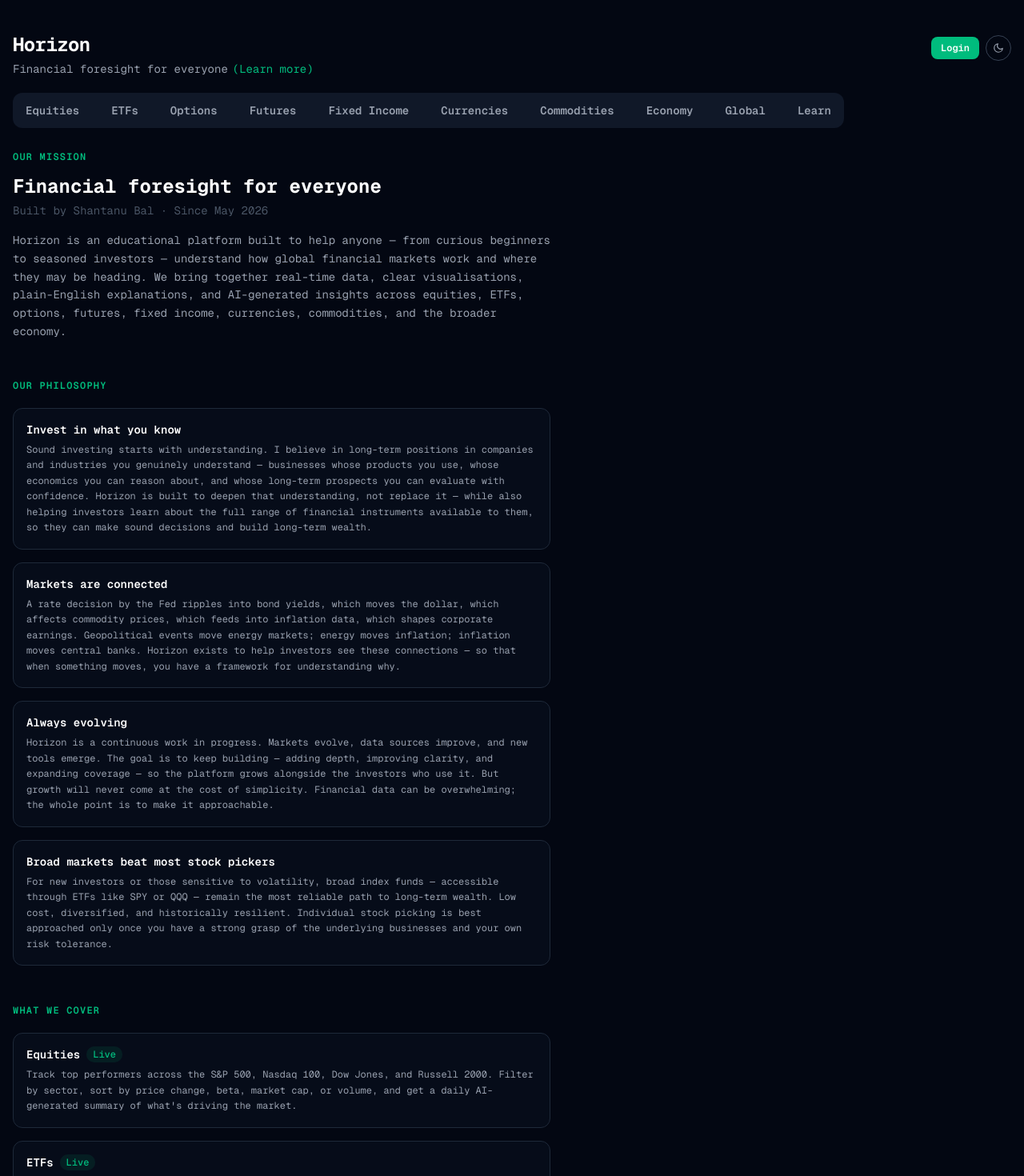
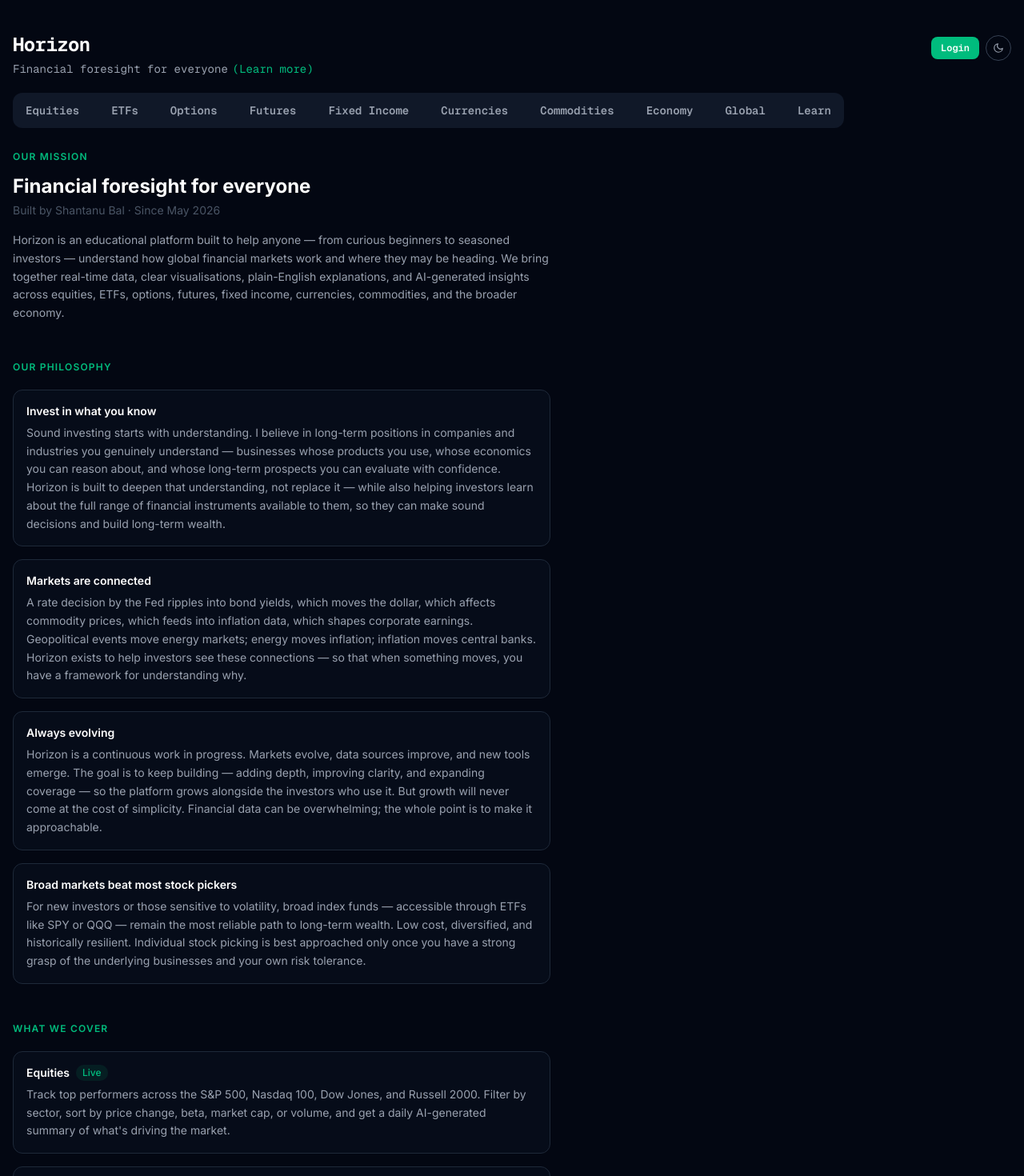
Before and after one commit to ShantanuBal/stock-app, a Next.js app: page /about in a window 1280 px wide. Shown: the top 1470 px of the page at 80% size. Built offline with nearby package versions, Linux system fonts and the light colour scheme; no server answers.

Commit message:
Switch About page to Inter font and increase body text size
Matches the Learn page and AI Summary style: Inter font, text-sm for
all body/description text. Structural labels and badge pills stay text-xs.

Co-Authored-By: Claude Sonnet 4.6 <noreply@anthropic.com>

```diff
--- a/app/about/page.tsx
+++ b/app/about/page.tsx
@@ -62,7 +62,7 @@ const FEATURES = [
 
 export default function AboutPage() {
   return (
-    <div className="max-w-2xl pt-6">
+    <div className="max-w-2xl pt-6 font-[family-name:var(--font-inter)]">
 
       {/* Mission */}
       <div className="mb-12">
@@ -82,25 +82,25 @@ export default function AboutPage() {
         <div className="space-y-4">
           <div className="rounded-xl border border-gray-200 dark:border-gray-800 bg-white dark:bg-gray-900/30 p-4">
             <p className="text-sm font-semibold text-gray-900 dark:text-white mb-1.5">Invest in what you know</p>
-            <p className="text-xs text-gray-500 dark:text-gray-400 leading-relaxed">
+            <p className="text-sm text-gray-500 dark:text-gray-400 leading-relaxed">
               Sound investing starts with understanding. I believe in long-term positions in companies and industries you genuinely understand — businesses whose products you use, whose economics you can reason about, and whose long-term prospects you can evaluate with confidence. Horizon is built to deepen that understanding, not replace it — while also helping investors learn about the full range of financial instruments available to them, so they can make sound decisions and build long-term wealth.
             </p>
           </div>
           <div className="rounded-xl border border-gray-200 dark:border-gray-800 bg-white dark:bg-gray-900/30 p-4">
             <p className="text-sm font-semibold text-gray-900 dark:text-white mb-1.5">Markets are connected</p>
-            <p className="text-xs text-gray-500 dark:text-gray-400 leading-relaxed">
+            <p className="text-sm text-gray-500 dark:text-gray-400 leading-relaxed">
               A rate decision by the Fed ripples into bond yields, which moves the dollar, which affects commodity prices, which feeds into inflation data, which shapes corporate earnings. Geopolitical events move energy markets; energy moves inflation; inflation moves central banks. Horizon exists to help investors see these connections — so that when something moves, you have a framework for understanding why.
             </p>
           </div>
           <div className="rounded-xl border border-gray-200 dark:border-gray-800 bg-white dark:bg-gray-900/30 p-4">
             <p className="text-sm font-semibold text-gray-900 dark:text-white mb-1.5">Always evolving</p>
-            <p className="text-xs text-gray-500 dark:text-gray-400 leading-relaxed">
+            <p className="text-sm text-gray-500 dark:text-gray-400 leading-relaxed">
               Horizon is a continuous work in progress. Markets evolve, data sources improve, and new tools emerge. The goal is to keep building — adding depth, improving clarity, and expanding coverage — so the platform grows alongside the investors who use it. But growth will never come at the cost of simplicity. Financial data can be overwhelming; the whole point is to make it approachable.
             </p>
           </div>
           <div className="rounded-xl border border-gray-200 dark:border-gray-800 bg-white dark:bg-gray-900/30 p-4">
             <p className="text-sm font-semibold text-gray-900 dark:text-white mb-1.5">Broad markets beat most stock pickers</p>
-            <p className="text-xs text-gray-500 dark:text-gray-400 leading-relaxed">
+            <p className="text-sm text-gray-500 dark:text-gray-400 leading-relaxed">
               For new investors or those sensitive to volatility, broad index funds — accessible through ETFs like SPY or QQQ — remain the most reliable path to long-term wealth. Low cost, diversified, and historically resilient. Individual stock picking is best approached only once you have a strong grasp of the underlying businesses and your own risk tolerance.
             </p>
           </div>
@@ -124,7 +124,7 @@ export default function AboutPage() {
                   <span className="rounded-full bg-gray-100 dark:bg-gray-800 px-2 py-0.5 text-xs font-medium text-gray-400 dark:text-gray-500">Coming soon</span>
                 )}
               </div>
-              <p className="text-xs text-gray-500 dark:text-gray-400 leading-relaxed">{f.description}</p>
+              <p className="text-sm text-gray-500 dark:text-gray-400 leading-relaxed">{f.description}</p>
             </div>
           ))}
         </div>
@@ -136,7 +136,7 @@ export default function AboutPage() {
         <div className="flex items-start gap-4">
           <div className="flex-1">
             <p className="text-sm font-semibold text-gray-900 dark:text-white mb-1">Shantanu Bal</p>
-            <p className="text-xs text-gray-500 dark:text-gray-400 leading-relaxed mb-4">
+            <p className="text-sm text-gray-500 dark:text-gray-400 leading-relaxed mb-4">
               Software engineer with a passion for financial markets. Horizon started as a personal project to make market data more accessible and understandable — the kind of dashboard he always wanted but couldn&apos;t find.
             </p>
             <div className="flex flex-wrap gap-3">
```
